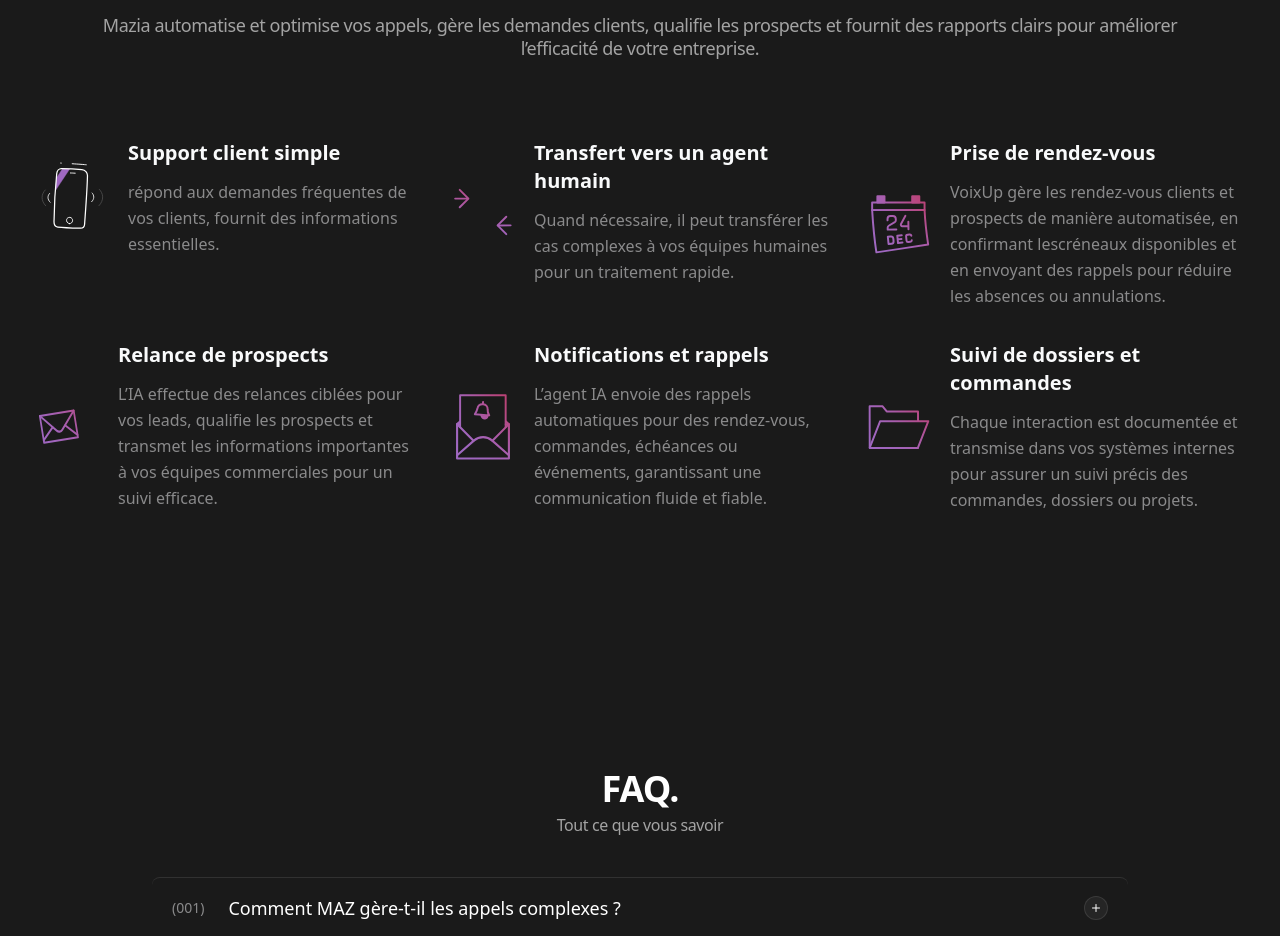
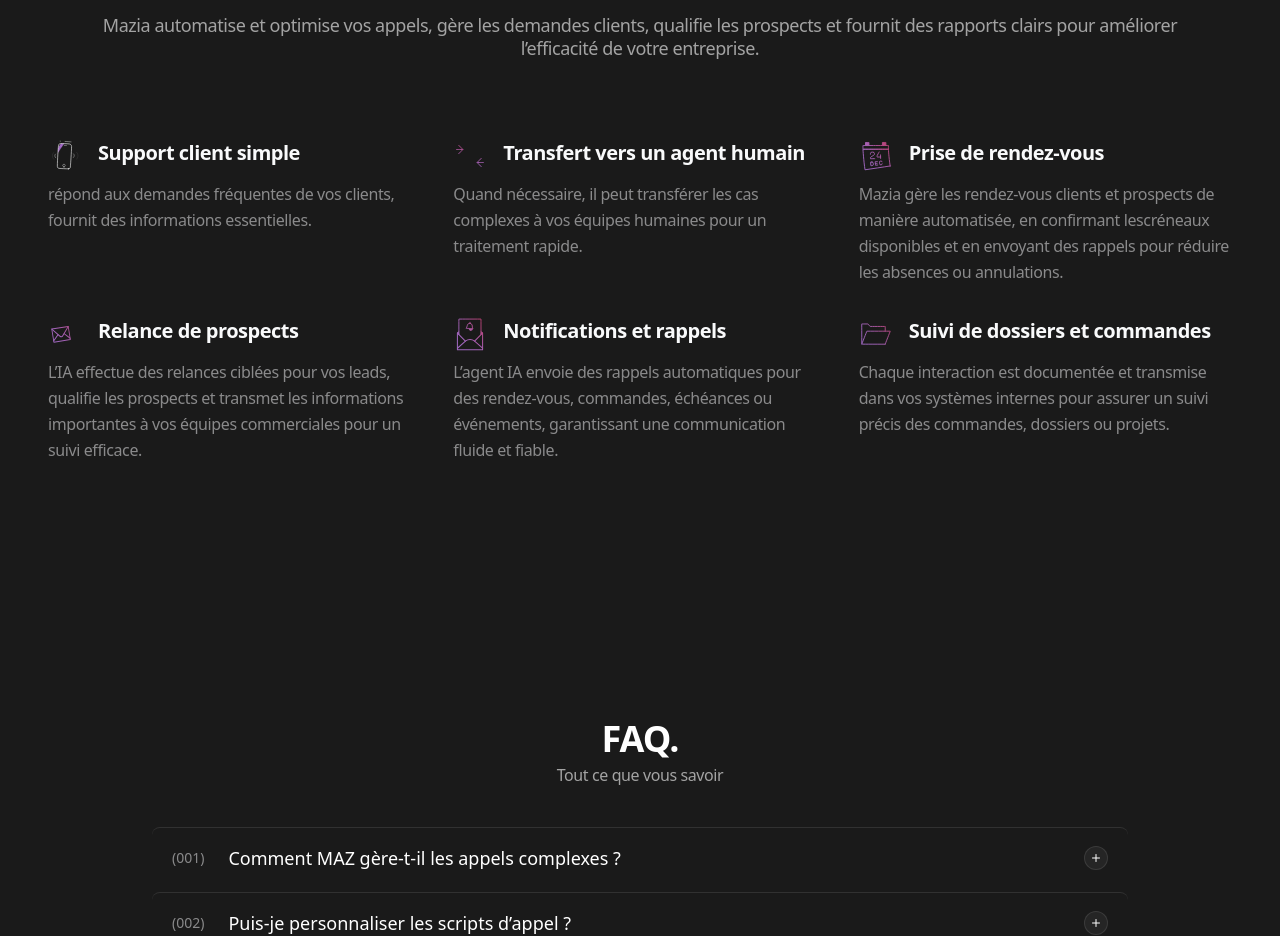
Before and after one commit to Itsnotxarwa/maziaapp, a React (Vite) app: page / in a window 1280 px wide. Shown: the part 2960-3896 px from the top of the page. Built offline with nearby package versions, Linux system fonts and the light colour scheme.

Commit message:
update cas d'usage section

```diff
--- a/src/HomeComponents/UsageExamples.jsx
+++ b/src/HomeComponents/UsageExamples.jsx
@@ -22,22 +22,29 @@
                             Mazia automatise et optimise vos appels, gère les demandes clients, qualifie les prospects et fournit des rapports clairs pour améliorer l’efficacité de votre entreprise.                        </p>
                         </Fade>
                         </div>
-                            <div className="grid grid-cols-1 lg:grid-cols-3 sm:grid-cols-2 gap-8">
+                            <div className="grid mx-4 md-mx-6 grid-cols-1 lg:grid-cols-3 sm:grid-cols-2 gap-8">
                                 {usageData.map((item, i) => (
-                                    <Fade triggerOnce direction="up" duration={800} delay={400}>
-                                    <div key={i} className="group flex items-start justify-center">
-                                        <div className="h-full flex items-center justify-center">
+                                    <Fade key={i} triggerOnce direction="up" duration={800} delay={400}>
+                                        <div className="group flex flex-col space-y-2">
+                                            <div className="flex w-full space-x-4">
                                                 <Player
                                                 autoplay
                                                 loop
                                                 src={item.animation}
-                                            style={{ height: `${item.size}px`, width: `${item.size}px`}}
-                                            ></Player>
+                                                style={{ height: `${item.size}px`, width: `${item.size}px` }}
+                                                />
+                                            <h3 className="text-xl font-semibold text-gray-50
+                                            group-hover:text-transparent
+                                            group-hover:bg-clip-text
+                                            group-hover:bg-linear-to-r
+                                            group-hover:from-[#BD3E69]
+                                            group-hover:via-[#A068C1]
+                                            group-hover:to-[#BD3E69]
+                                            transition-colors duration-300 tracking-tight">
+                                                {item.title}
+                                            </h3>
                                         </div>
-                                        <div className="ml-4 text-left">
-                                            <h3 className="text-xl font-semibold text-gray-50 mb-3 group-hover:text-transparent group-hover:bg-clip-text group-hover:bg-linear-to-r group-hover:from-[#BD3E69] group-hover:via-[#A068C1] group-hover:to-[#BD3E69] transition-colors duration-300">{item.title}</h3>
-                                            <p className="text-gray-50/50 leading-relaxed">{item.description}</p>
-                                        </div>
+                                        <p className="text-gray-50/50 text-left tracking-tight leading-relaxed">{item.description}</p>
                                     </div>
                                 </Fade>
                             ))}
--- a/src/data/UsageData.js
+++ b/src/data/UsageData.js
@@ -10,36 +10,36 @@
             title: "Support client simple",
             description: "répond aux demandes fréquentes de vos clients, fournit des informations essentielles.",
             animation: phoneAnimation,
-            size: 80
+            size: 34
         },
         {
             title: "Transfert vers un agent humain",
             description: "Quand nécessaire, il peut transférer les cas complexes à vos équipes humaines pour un traitement rapide.",
             animation: transform,
-            size: 70
+            size: 34
         },
         {
             title: "Prise de rendez-vous",
-            description: "VoixUp gère les rendez-vous clients et prospects de manière automatisée, en confirmant lescréneaux disponibles et en envoyant des rappels pour réduire les absences ou annulations.",
+            description: "Mazia gère les rendez-vous clients et prospects de manière automatisée, en confirmant lescréneaux disponibles et en envoyant des rappels pour réduire les absences ou annulations.",
             animation: calendar,
-            size: 70
+            size: 34
         },
         {
             title: "Relance de prospects",
             description: "L’IA effectue des relances ciblées pour vos leads, qualifie les prospects et transmet les informations importantes à vos équipes commerciales pour un suivi efficace.",
             animation: mail,
-            size: 70
+            size: 34
         },
             {
             title: "Notifications et rappels",
             description: "L’agent IA envoie des rappels automatiques pour des rendez-vous, commandes, échéances ou événements, garantissant une communication fluide et fiable.",
             animation: notification,
-            size: 70
+            size: 34
         },
         {
             title: "Suivi de dossiers et commandes",
             description: "Chaque interaction est documentée et transmise dans vos systèmes internes pour assurer un suivi précis des commandes, dossiers ou projets.",
             animation: folder,
-            size: 70
+            size: 34
         }
     ]
```
Lines whose indentation alone changed are shown as unchanged.
